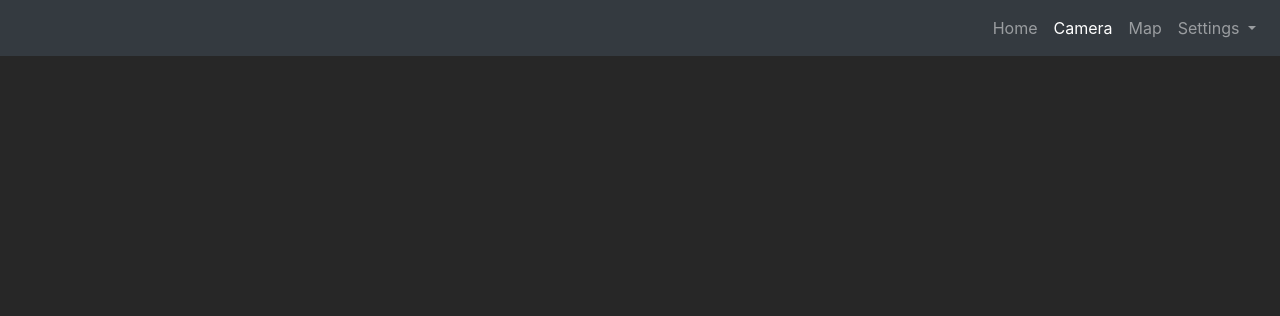
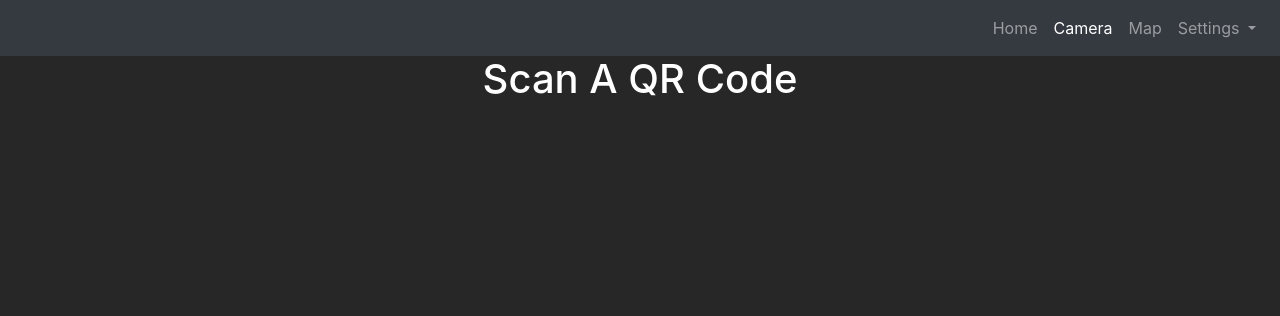
Before and after one commit to EdSmith8563/ecoScan, a Django app: page /camera/ in a window 1280 px wide. Shown: the top 316 px of the page. Run offline with Django 4.2, Linux system fonts and the light colour scheme; some libraries are stand-ins or nearby versions.

Commit message:
changed settings.py and camera.html

```diff
--- a/ecoScan/settings.py
+++ b/ecoScan/settings.py
@@ -25,7 +25,7 @@ SECRET_KEY = 'django-insecure-@7l=w2fm1#he=3v6pb3i56@0js6g+tw1y%=1sep214=x+lj%rs
 # SECURITY WARNING: don't run with debug turned on in production!
 DEBUG = True
 
-ALLOWED_HOSTS = ['127.0.0.1', 'localhost', '0.0.0.0','192.168.0.29']
+ALLOWED_HOSTS = ['127.0.0.1', 'localhost', '0.0.0.0','192.168.0.29','192.168.0.111','192.168.0.188']
 
 
 # Application definition
@@ -40,6 +40,7 @@ INSTALLED_APPS = [
     'map',
     'accounts',
     "django_extensions",
+    'qr_code',
 ]
 
 MIDDLEWARE = [
--- a/templates/camera.html
+++ b/templates/camera.html
@@ -4,9 +4,21 @@
 <head>
     <meta charset="UTF-8">
     <title>Camera Page</title>
+    <script src="https://cdn.jsdelivr.net/npm/jsqr@latest"></script>
     <meta name="viewport" content="width=device-width, initial-scale=1.0">
     <link href="https://stackpath.bootstrapcdn.com/bootstrap/4.5.2/css/bootstrap.min.css" rel="stylesheet">
     <link rel="stylesheet" type="text/css" href="{% static 'camera/styles/cameraStyles.css' %}">
+    <style>
+        #qr-title {
+            position: absolute;
+            top: 55px; /* Adjust as needed */
+            text-align: center;
+            left: 0;
+            width: 100%;
+            color: white; /* Ensure the text is visible on top of the video */
+            z-index: 10; /* Ensures the title is above the video */
+        }
+    </style>
 </head>
 <body>
     <header>
@@ -49,16 +61,42 @@
             </div>
         </nav>
     </header>
+    <div class="container mt-5 pt-5">
+        <h1 id="qr-title">Scan A QR Code</h1>
+    </div>
     <div id="video-container">
+        <canvas id="canvas" hidden></canvas>
         <video id="video-element" autoplay></video>
     </div>
 
     <script>
-        // JavaScript code to access the camera and capture media
-        navigator.mediaDevices.getUserMedia({ video: true })
+        const video = document.getElementById('video-element');
+        const canvasElement = document.getElementById('canvas');
+        const canvas = canvasElement.getContext('2d', { willReadFrequently: true });
+
+        function scanQRCode() {
+            if (video.readyState === video.HAVE_ENOUGH_DATA) {
+                canvasElement.hidden = false;
+                canvasElement.height = video.videoHeight;
+                canvasElement.width = video.videoWidth;
+                canvas.drawImage(video, 0, 0, canvasElement.width, canvasElement.height);
+                var imageData = canvas.getImageData(0, 0, canvasElement.width, canvasElement.height);
+                var code = jsQR(imageData.data, imageData.width, imageData.height, {
+                    inversionAttempts: "dontInvert",
+                });
+                if (code) {
+                    window.location.href = code.data; // Redirect if QR code is found
+                    return;
+                }
+            }
+            requestAnimationFrame(scanQRCode);
+        }
+
+        navigator.mediaDevices.getUserMedia({ video: { facingMode: "environment" } })
             .then(function(stream) {
-                var videoElement = document.getElementById('video-element');
-                videoElement.srcObject = stream;
+                video.srcObject = stream;
+                video.setAttribute("playsinline", true); // required to tell iOS safari we don't want fullscreen
+                requestAnimationFrame(scanQRCode);
             })
             .catch(function(error) {
                 console.error('Error accessing the camera:', error);
```
